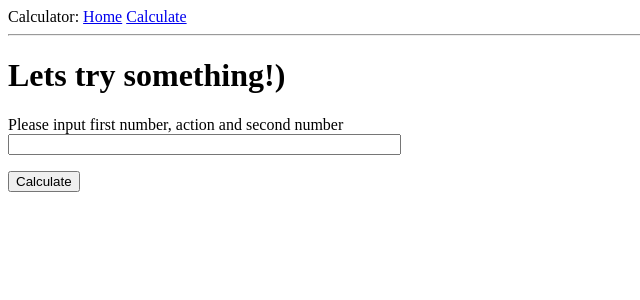
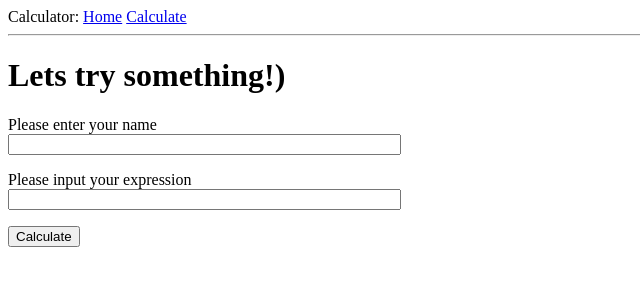
Before and after one commit to RomanMytsko/calculator, a Flask app: page /calculate in a window 1280 px wide. Shown: the top 300 px of the page, without its empty margins (0-640 px from the left). Run offline with Flask 2, Linux system fonts and the light colour scheme.

Commit message:
some updates

```diff
--- a/app/forms.py
+++ b/app/forms.py
@@ -4,5 +4,6 @@ from wtforms.validators import DataRequired
 
 
 class DataForm(FlaskForm):
-    expression = StringField('Please input first number, action and second number', validators=[DataRequired()])
+    expression = StringField('Please input your expression', validators=[DataRequired()])
+    user_name = StringField('Please enter your name', validators=[DataRequired()])
     submit = SubmitField('Calculate')
--- a/app/routes.py
+++ b/app/routes.py
@@ -2,6 +2,7 @@ from flask import render_template
 from app import app
 from app.forms import DataForm
 from flask import render_template, flash, redirect, url_for
+
 
 @app.route('/')
 @app.route('/index')
@@ -14,8 +15,13 @@ def calculate():
     form = DataForm()
     if form.validate_on_submit():
         flash("This your's result")
-        var = form.expression
-
-        print(form.data['expression'])
+        # print(form.data['expression'])
+        # print(form.data['user_name'])
+        our_expression = form.data['expression']
+        user_name = form.data['user_name']
+        print('Username is - ', user_name)
+        print('This is our expression', our_expression)
         return redirect(url_for('index'))
     return render_template('calculate.html', title='Sign In', form=form)
+# new field for result
+# write our data to db (history) using existing functional
--- a/app/templates/calculate.html
+++ b/app/templates/calculate.html
@@ -4,6 +4,12 @@
     <h1>Lets try something!)</h1>
     <form action="" method="post" novalidate>
         {{ form.hidden_tag() }}
+       <p>{{ form.user_name.label }}<br>
+            {{ form.user_name(size=46) }}
+            {% for error in form.user_name.errors %}
+            <span style="color: red;">[{{ error }}]</span>
+            {% endfor %}
+        </p>
         <p>
             {{ form.expression.label }}<br>
             {{ form.expression(size=46) }}
```
